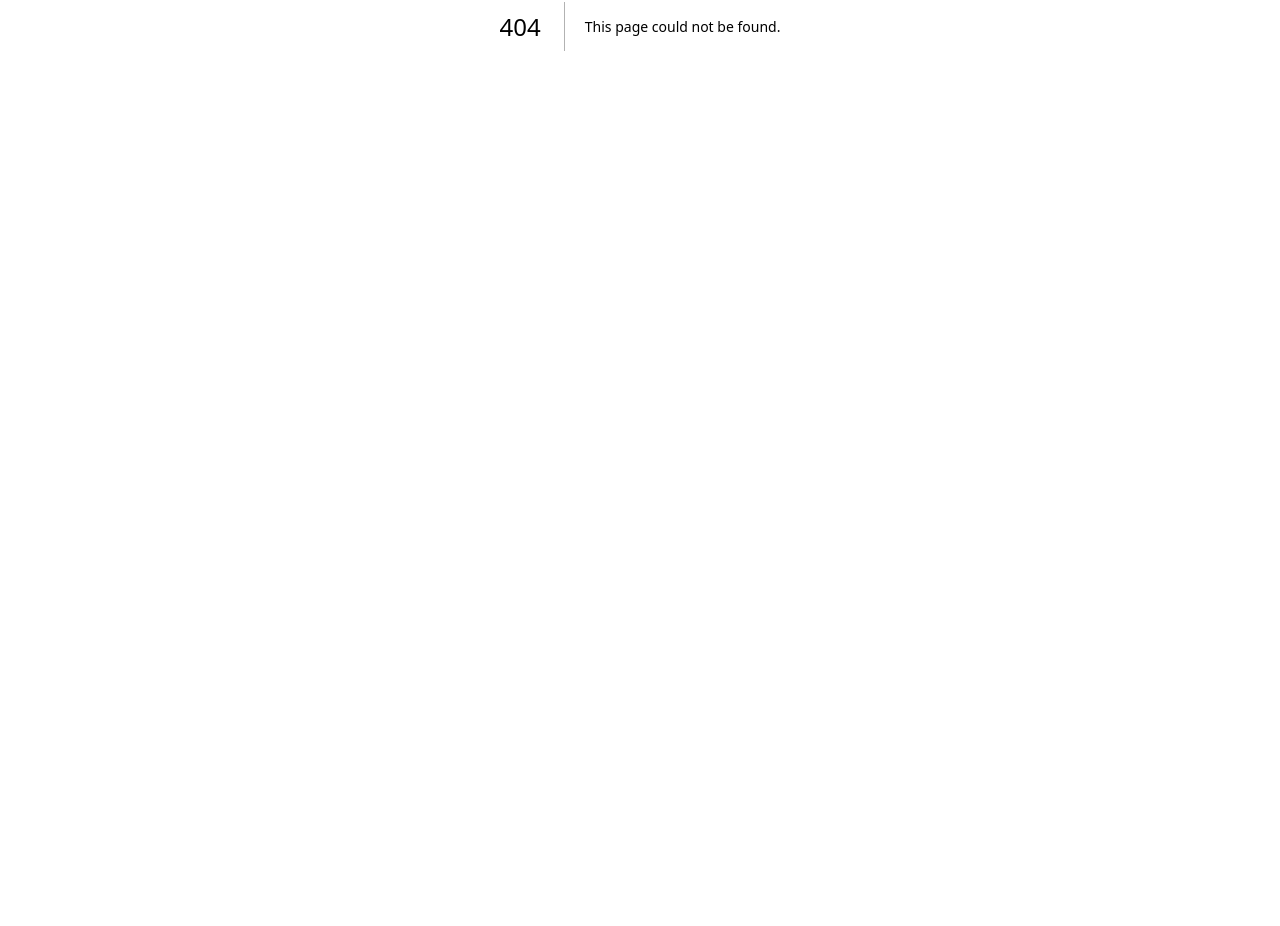
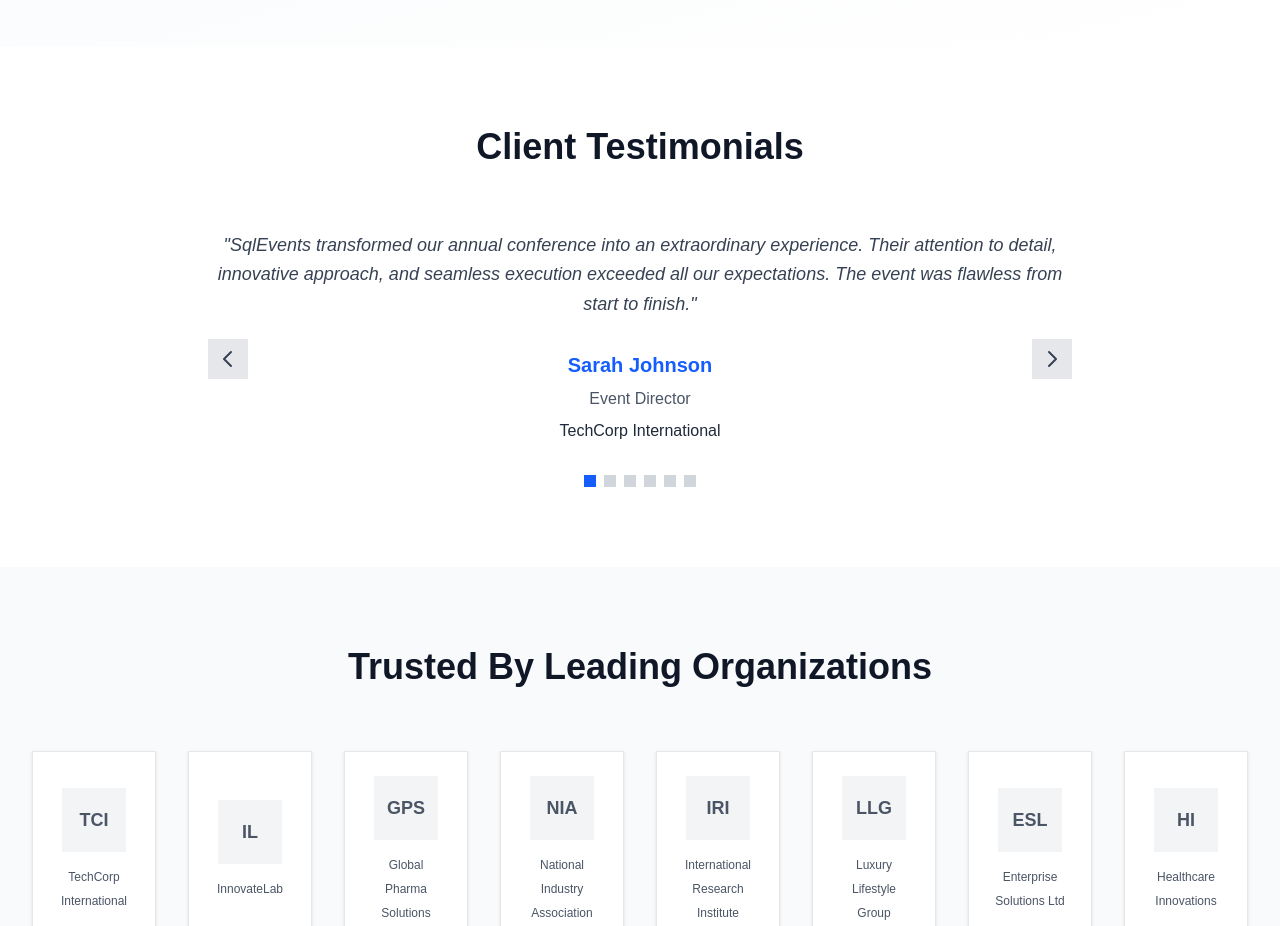
Before and after one commit to kolexstrings/sql, a Next.js app: page /clients in a window 1280 px wide. Before the commit this address had no page. Shown: the part 374-1300 px from the top of the page. Before the commit the page ends 800 px from the top, so only its background shows below. Built offline with nearby package versions, Linux system fonts and the light colour scheme; a web font is replaced by a local one.

Commit message:
feat: clients

```diff
--- /dev/null
+++ b/src/app/clients/page.tsx
@@ -0,0 +1,215 @@
+"use client";
+
+import { useState } from "react";
+import Link from "next/link";
+import Header from "@/components/Header";
+import Footer from "@/components/Footer";
+
+const testimonials = [
+  {
+    quote: "SqlEvents transformed our annual conference into an extraordinary experience. Their attention to detail, innovative approach, and seamless execution exceeded all our expectations. The event was flawless from start to finish.",
+    name: "Sarah Johnson",
+    role: "Event Director",
+    company: "TechCorp International",
+    color: "blue"
+  },
+  {
+    quote: "Working with SqlEvents was a game-changer for our product launch event. They handled everything from venue selection to technical production with professionalism and creativity. Our attendees were blown away by the experience.",
+    name: "Michael Chen",
+    role: "Marketing Manager",
+    company: "InnovateLab",
+    color: "green"
+  },
+  {
+    quote: "The team at SqlEvents made our corporate retreat both productive and memorable. Their expertise in team-building activities and event coordination created the perfect balance of work and engagement for our executive team.",
+    name: "Dr. Amanda Rodriguez",
+    role: "HR Director",
+    company: "Global Pharma Solutions",
+    color: "purple"
+  },
+  {
+    quote: "We've partnered with SqlEvents for three consecutive years for our industry summit. Their reliability, innovation, and commitment to excellence make them our go-to event management partner. Highly recommended!",
+    name: "James Thompson",
+    role: "Conference Chair",
+    company: "National Industry Association",
+    color: "orange"
+  },
+  {
+    quote: "The virtual event SqlEvents produced for us during the pandemic was outstanding. They seamlessly adapted our in-person conference to a digital format while maintaining the same level of engagement and interaction.",
+    name: "Prof. Elena Volkov",
+    role: "Academic Conference Organizer",
+    company: "International Research Institute",
+    color: "teal"
+  },
+  {
+    quote: "From concept to execution, SqlEvents delivered perfection. Their understanding of our brand and audience needs resulted in an event that not only met but exceeded our strategic objectives. A true partnership!",
+    name: "Robert Kim",
+    role: "Brand Director",
+    company: "Luxury Lifestyle Group",
+    color: "indigo"
+  }
+];
+
+const clientLogos = [
+  { name: "TechCorp International", logo: "TCI" },
+  { name: "InnovateLab", logo: "IL" },
+  { name: "Global Pharma Solutions", logo: "GPS" },
+  { name: "National Industry Association", logo: "NIA" },
+  { name: "International Research Institute", logo: "IRI" },
+  { name: "Luxury Lifestyle Group", logo: "LLG" },
+  { name: "Enterprise Solutions Ltd", logo: "ESL" },
+  { name: "Healthcare Innovations", logo: "HI" }
+];
+
+export default function Clients() {
+  const [currentTestimonial, setCurrentTestimonial] = useState(0);
+
+  const nextTestimonial = () => {
+    setCurrentTestimonial((prev) => (prev + 1) % testimonials.length);
+  };
+
+  const prevTestimonial = () => {
+    setCurrentTestimonial((prev) => (prev - 1 + testimonials.length) % testimonials.length);
+  };
+
+  const goToTestimonial = (index: number) => {
+    setCurrentTestimonial(index);
+  };
+
+  return (
+    <div className="min-h-screen bg-white">
+      <Header />
+
+      {/* Hero Section */}
+      <section className="bg-gradient-to-br from-slate-50 to-white py-20">
+        <div className="max-w-7xl mx-auto px-4 sm:px-6 lg:px-8">
+          <div className="text-center">
+            <h1 className="text-5xl md:text-6xl font-bold text-gray-900 mb-6">
+              Our Clients
+            </h1>
+            <p className="text-xl text-gray-600 max-w-4xl mx-auto leading-relaxed">
+              Discover what our clients say about their experience working with SqlEvents. We're proud to have partnered with leading organizations to create unforgettable events.
+            </p>
+          </div>
+        </div>
+      </section>
+
+      {/* Client Testimonials Carousel Section */}
+      <section className="py-20 bg-white">
+        <div className="max-w-7xl mx-auto px-4 sm:px-6 lg:px-8">
+          <h2 className="text-4xl font-bold text-gray-900 text-center mb-16">Client Testimonials</h2>
+
+          {/* Testimonials Carousel */}
+          <div className="relative max-w-4xl mx-auto">
+            {/* Main carousel container */}
+            <div className="overflow-hidden">
+              <div
+                className="flex transition-transform duration-500 ease-in-out"
+                style={{ transform: `translateX(-${currentTestimonial * 100}%)` }}
+              >
+                {testimonials.map((testimonial, index) => (
+                  <div key={index} className="w-full flex-shrink-0 px-4">
+                    <div className="text-center">
+                      <blockquote className="text-lg text-gray-700 mb-8 italic leading-relaxed">
+                        "{testimonial.quote}"
+                      </blockquote>
+                      <div className={`text-${testimonial.color}-600 font-semibold text-xl mb-2`}>
+                        {testimonial.name}
+                      </div>
+                      <div className="text-gray-600 mb-2">{testimonial.role}</div>
+                      <div className="text-gray-800 font-medium">{testimonial.company}</div>
+                    </div>
+                  </div>
+                ))}
+              </div>
+            </div>
+
+            {/* Navigation arrows */}
+            <button
+              onClick={prevTestimonial}
+              className="absolute left-4 top-1/2 -translate-y-1/2 bg-gray-200 hover:bg-gray-300 text-gray-700 p-2 transition-colors"
+              aria-label="Previous testimonial"
+            >
+              <svg className="w-6 h-6" fill="none" stroke="currentColor" viewBox="0 0 24 24">
+                <path strokeLinecap="round" strokeLinejoin="round" strokeWidth={2} d="M15 19l-7-7 7-7" />
+              </svg>
+            </button>
+
+            <button
+              onClick={nextTestimonial}
+              className="absolute right-4 top-1/2 -translate-y-1/2 bg-gray-200 hover:bg-gray-300 text-gray-700 p-2 transition-colors"
+              aria-label="Next testimonial"
+            >
+              <svg className="w-6 h-6" fill="none" stroke="currentColor" viewBox="0 0 24 24">
+                <path strokeLinecap="round" strokeLinejoin="round" strokeWidth={2} d="M9 5l7 7-7 7" />
+              </svg>
+            </button>
+
+            {/* Dot indicators */}
+            <div className="flex justify-center space-x-2 mt-8">
+              {testimonials.map((_, index) => (
+                <button
+                  key={index}
+                  onClick={() => goToTestimonial(index)}
+                  className={`w-3 h-3 transition-colors ${
+                    index === currentTestimonial ? "bg-blue-600" : "bg-gray-300"
+                  }`}
+                  aria-label={`Go to testimonial ${index + 1}`}
+                />
+              ))}
+            </div>
+          </div>
+        </div>
+      </section>
+
+      {/* Client Logos Grid Section */}
+      <section className="py-20 bg-gray-50">
+        <div className="max-w-7xl mx-auto px-4 sm:px-6 lg:px-8">
+          <h2 className="text-4xl font-bold text-gray-900 text-center mb-16">Trusted By Leading Organizations</h2>
+
+          <div className="grid grid-cols-2 md:grid-cols-4 lg:grid-cols-8 gap-8">
+            {clientLogos.map((client, index) => (
+              <div
+                key={index}
+                className="bg-white p-6 shadow-sm border border-gray-200 flex items-center justify-center hover:shadow-md transition-shadow"
+              >
+                <div className="text-center">
+                  <div className="w-16 h-16 bg-gray-100 flex items-center justify-center mx-auto mb-3">
+                    <span className="text-gray-600 font-bold text-lg">{client.logo}</span>
+                  </div>
+                  <span className="text-xs font-medium text-gray-600">{client.name}</span>
+                </div>
+              </div>
+            ))}
+          </div>
+        </div>
+      </section>
+
+      {/* Call to Action Section */}
+      <section className="py-20 bg-gray-900 text-white">
+        <div className="max-w-7xl mx-auto px-4 sm:px-6 lg:px-8 text-center">
+          <h2 className="text-3xl font-bold mb-8">Ready to Join Our Success Stories?</h2>
+          <p className="text-xl mb-8 max-w-3xl mx-auto">
+            Let's discuss how we can bring your vision to life with our comprehensive event management solutions.
+          </p>
+          <div className="flex flex-col sm:flex-row gap-4 justify-center">
+            <Link
+              href="/contact"
+              className="bg-white text-gray-900 px-8 py-3 font-semibold hover:bg-gray-100 transition-colors"
+            >
+              Start Your Project
+            </Link>
+            <Link
+              href="/services"
+              className="border border-white px-8 py-3 font-semibold hover:bg-white hover:text-gray-900 transition-colors"
+            >
+              Explore Our Services
+            </Link>
+          </div>
+        </div>
+      </section>
+
+      <Footer />
+    </div>
+  );
+}
--- a/src/components/Header.tsx
+++ b/src/components/Header.tsx
@@ -165,15 +165,15 @@
           >
             Lanyards Supply
           </a>
-          <a
-            href="#past-events-clients"
+          <Link
+            href="/clients"
             onClick={() => setIsMobileMenuOpen(false)}
             className={`text-base uppercase tracking-[0.2em] transition-colors font-baskervville ${
               isDark ? "hover:text-white/70" : "hover:text-white/70"
             }`}
           >
             Past Events Clients
-          </a>
+          </Link>
           <a
             href="#gallery"
             onClick={() => setIsMobileMenuOpen(false)}
```
